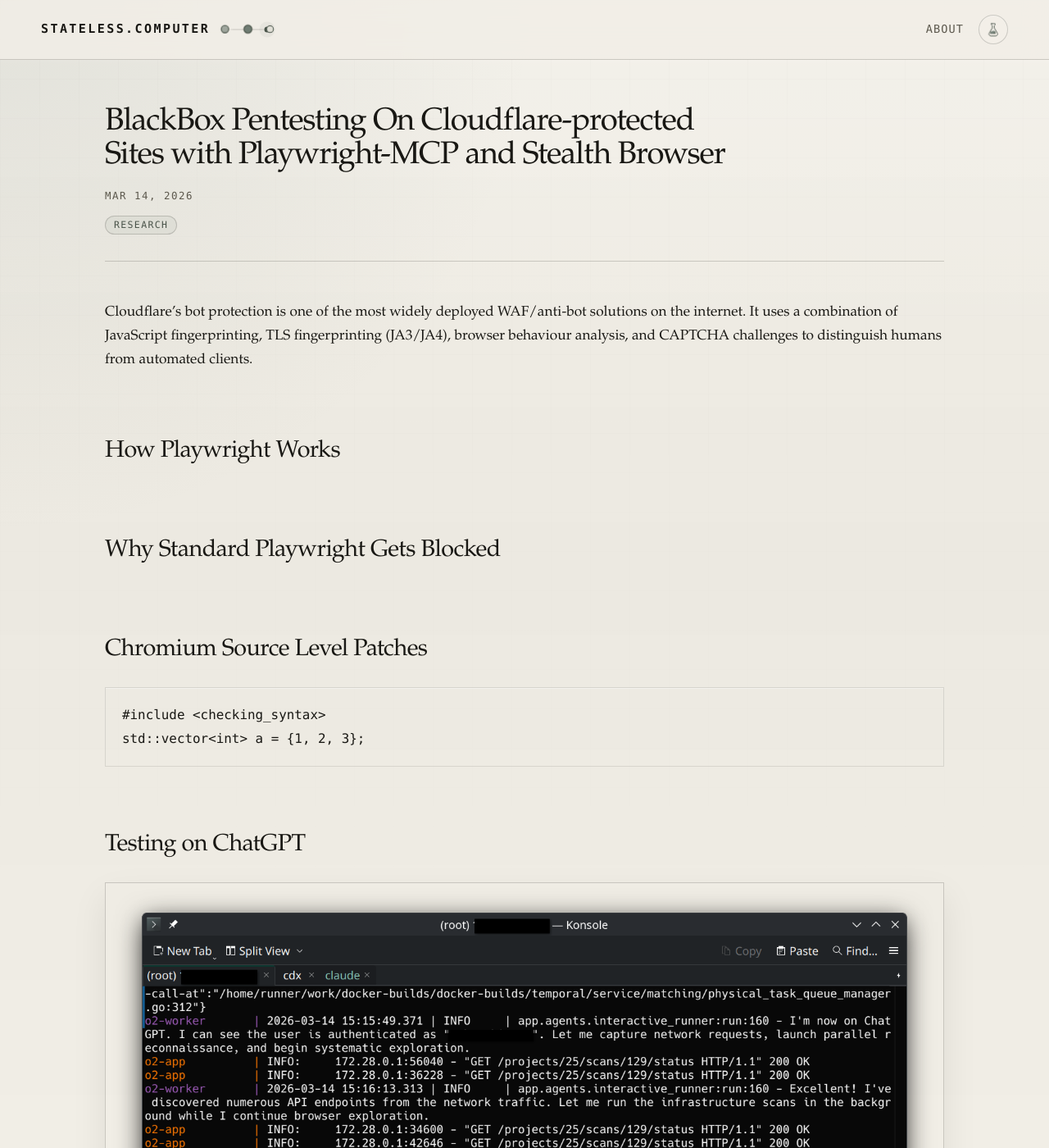
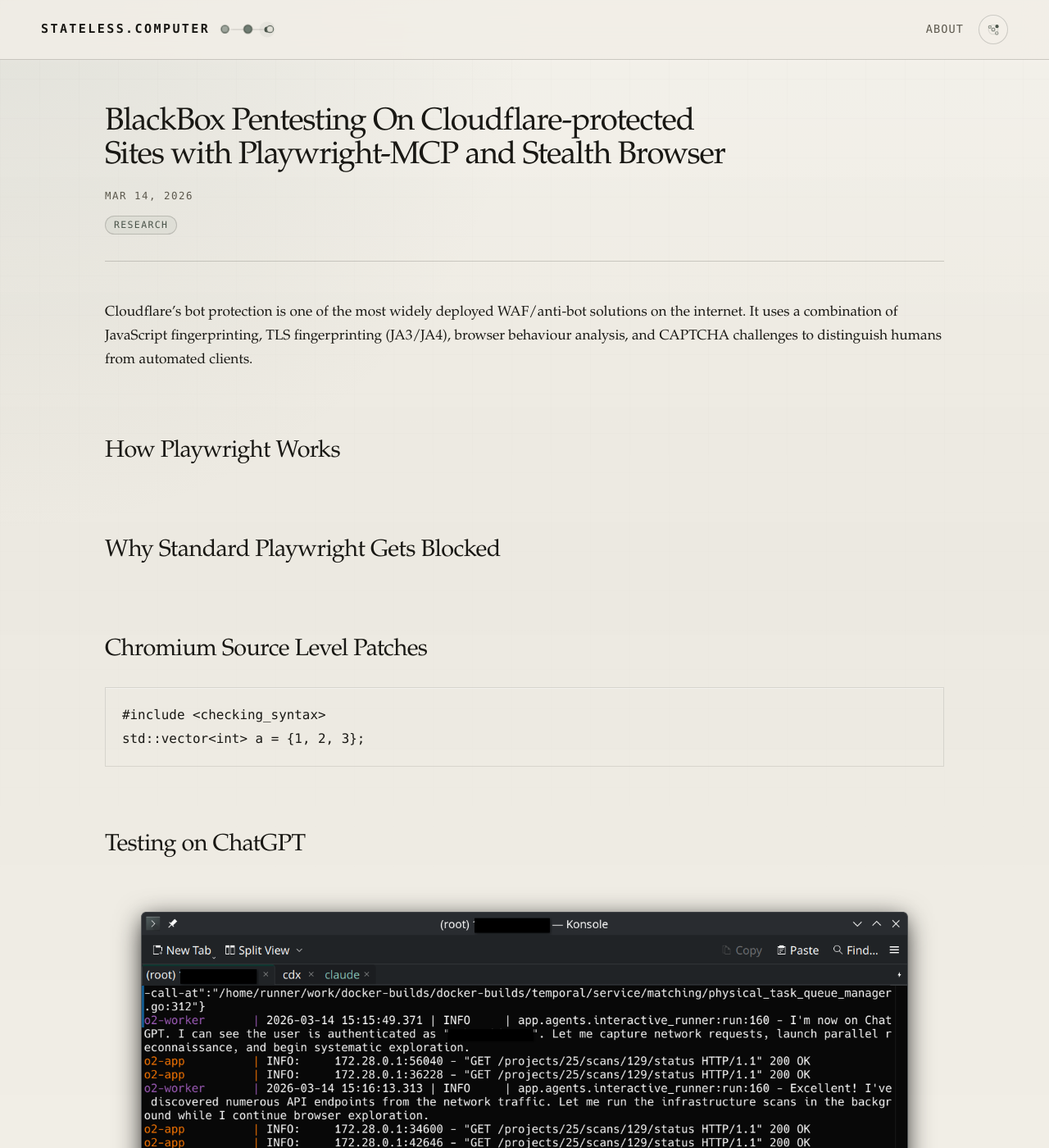
Before and after one commit to 1ikeadragon/cap, a Jekyll site: the page built from _posts/2026-03-14-cloudflare-bypass-playwright-mcp-stealth-browser.md, in a window 1280 px wide and 1400 px high. Shown: the whole window at 82% size. Built offline with Jekyll 4.4.1, drawn with Linux system fonts in a browser that asks for light colours.

Commit message:
Replace flask toggle with state graph motif

```diff
--- a/_includes/header.html
+++ b/_includes/header.html
@@ -25,31 +25,16 @@
       </nav>
       {%- endunless %}
       <button class="theme-toggle" type="button" aria-label="Toggle dark mode" aria-pressed="false" title="Toggle theme" data-theme-toggle>
-        <span class="theme-toggle-flask" aria-hidden="true">
+        <span class="theme-toggle-graph" aria-hidden="true">
           <svg class="theme-toggle-icon" viewBox="0 0 32 32" aria-hidden="true">
-            <defs>
-              <radialGradient id="flask-liquid-fill" cx="34%" cy="18%" r="84%" fx="28%" fy="12%">
-                <stop offset="0%" stop-color="#ffffff" stop-opacity="0.72"/>
-                <stop offset="22%" stop-color="var(--accent)" stop-opacity="0.94"/>
-                <stop offset="68%" stop-color="var(--accent)"/>
-                <stop offset="100%" stop-color="var(--accent-strong)"/>
-              </radialGradient>
-              <linearGradient id="flask-liquid-sheen-fill" x1="14%" y1="0%" x2="86%" y2="100%">
-                <stop offset="0%" stop-color="#ffffff" stop-opacity="0.38"/>
-                <stop offset="52%" stop-color="#ffffff" stop-opacity="0.12"/>
-                <stop offset="100%" stop-color="#ffffff" stop-opacity="0"/>
-              </linearGradient>
-              <clipPath id="theme-toggle-flask-clip" clipPathUnits="userSpaceOnUse">
-                <path d="M14 8.5h4v4.2l5.1 8.4c.9 1.5-.2 3.4-2 3.4H10.9c-1.8 0-2.9-1.9-2-3.4l5.1-8.4V8.5Z"/>
-              </clipPath>
-            </defs>
-            <path class="flask-core" d="M14 8.5h4v4.2l5.1 8.4c.9 1.5-.2 3.4-2 3.4H10.9c-1.8 0-2.9-1.9-2-3.4l5.1-8.4V8.5Z"/>
-            <g class="flask-liquid-wrap" clip-path="url(#theme-toggle-flask-clip)">
-              <path class="flask-liquid" d="M10 19.9c1.2-1 2.9-1.5 5.1-1.5 2 0 3.9.4 5.3 1.2v5.9H10Z"/>
-              <path class="flask-liquid-sheen" d="M11.4 19.7c.9-.6 2.1-.9 3.7-.9 1.4 0 2.7.2 3.7.7-1 .6-2.4.9-4 .9-1.5 0-2.7-.3-3.4-.7Z"/>
-            </g>
-            <path class="flask-shell" d="M12.5 4.5h7v2.2l-1.5 2V13l5.9 9.8c1.5 2.6-.3 5.7-3.2 5.7H11.3c-2.9 0-4.7-3.1-3.2-5.7L14 13V8.7l-1.5-2V4.5Z"/>
-            <path class="flask-glass" d="M13.4 6h5.2"/>
+            <circle class="graph-halo" cx="16" cy="16" r="8.5"/>
+            <path class="graph-edge graph-edge-a" d="M10.2 11.6 16 16"/>
+            <path class="graph-edge graph-edge-b" d="M16 16 22.4 10.6"/>
+            <path class="graph-edge graph-edge-c" d="M16 16 22 22.1"/>
+            <circle class="graph-node graph-node-a" cx="10" cy="11.4" r="2.3"/>
+            <circle class="graph-node graph-node-b" cx="16" cy="16" r="2.8"/>
+            <circle class="graph-node graph-node-c" cx="22.6" cy="10.4" r="2.2"/>
+            <circle class="graph-node graph-node-d" cx="22.2" cy="22.4" r="2.4"/>
           </svg>
         </span>
       </button>
--- a/_layouts/base.html
+++ b/_layouts/base.html
@@ -3,40 +3,25 @@
   {%- include head.html -%}
   <body class="site-shell page-entering">
     <div class="theme-splash" aria-hidden="true">
-      <svg class="theme-splash-blot theme-splash-blot-a" viewBox="0 0 260 210" aria-hidden="true" style="opacity:0">
-        <defs>
-          <linearGradient id="theme-splash-fill-a" x1="0%" y1="8%" x2="84%" y2="92%">
-            <stop offset="0%" stop-color="var(--accent)"/>
-            <stop offset="58%" stop-color="var(--accent-strong)"/>
-            <stop offset="100%" stop-color="#1f261f" stop-opacity="0.96"/>
-          </linearGradient>
-        </defs>
-        <path class="theme-splash-body" d="M126 14c19-3 36 9 46 26 23-9 51-5 69 13 17 16 24 41 20 65-4 21-18 39-36 49-12 7-26 10-40 10-8 14-21 25-38 29-28 7-60-3-78-24-24-1-47-15-58-39-11-24-8-54 9-73 13-15 32-23 52-22 10-18 28-31 54-34Z"/>
-        <path class="theme-splash-shadow" d="M168 44c17-6 36-1 49 12 16 15 20 41 8 60-14 22-43 27-67 24 9-7 16-16 18-28 4-20-4-45-8-68Z"/>
-        <path class="theme-splash-gloss" d="M102 42c13-18 44-25 68-14-24 4-40 14-52 31-11 15-15 31-16 43-10-23-10-42 0-60Z"/>
-        <circle class="theme-splash-speck" cx="219" cy="34" r="10"/>
-        <circle class="theme-splash-speck" cx="236" cy="64" r="6"/>
-        <circle class="theme-splash-speck" cx="208" cy="150" r="8"/>
-        <circle class="theme-splash-speck" cx="224" cy="176" r="4"/>
-        <circle class="theme-splash-speck" cx="32" cy="122" r="7"/>
-        <circle class="theme-splash-speck" cx="60" cy="186" r="5"/>
+      <svg class="theme-burst theme-burst-a" viewBox="0 0 210 130" aria-hidden="true" style="opacity:0">
+        <path class="theme-burst-line" d="M20 94 76 38 124 54 176 18"/>
+        <path class="theme-burst-line theme-burst-line-secondary" d="M76 38 106 92 166 110"/>
+        <circle class="theme-burst-node theme-burst-node-a" cx="20" cy="94" r="9"/>
+        <circle class="theme-burst-node theme-burst-node-b" cx="76" cy="38" r="7"/>
+        <circle class="theme-burst-node theme-burst-node-c" cx="124" cy="54" r="5.5"/>
+        <circle class="theme-burst-node theme-burst-node-d" cx="176" cy="18" r="8"/>
+        <circle class="theme-burst-node theme-burst-node-e" cx="106" cy="92" r="6.5"/>
+        <circle class="theme-burst-node theme-burst-node-f" cx="166" cy="110" r="7.5"/>
       </svg>
-      <svg class="theme-splash-blot theme-splash-blot-b" viewBox="0 0 220 180" aria-hidden="true" style="opacity:0">
-        <defs>
-          <linearGradient id="theme-splash-fill-b" x1="6%" y1="10%" x2="88%" y2="94%">
-            <stop offset="0%" stop-color="var(--accent)"/>
-            <stop offset="54%" stop-color="var(--accent-strong)"/>
-            <stop offset="100%" stop-color="#1f261f" stop-opacity="0.92"/>
-          </linearGradient>
-        </defs>
-        <path class="theme-splash-body" d="M110 10c15 0 30 10 40 23 21-5 43 2 56 17 13 15 16 38 8 57-8 18-26 31-46 35-11 2-22 2-32-1-11 16-28 27-48 27-23 1-46-12-58-33-20-4-37-18-42-39-6-22 2-47 21-60 13-9 29-12 45-9C65 16 85 10 110 10Z"/>
-        <path class="theme-splash-shadow" d="M143 39c14-6 31-3 43 8 17 15 20 42 4 59-11 12-28 16-44 14 18-15 21-44 8-81Z"/>
-        <path class="theme-splash-gloss" d="M80 36c10-12 29-20 49-16-18 6-31 16-39 29-7 11-10 23-11 33-9-16-9-31 1-46Z"/>
-        <circle class="theme-splash-speck" cx="194" cy="34" r="7"/>
-        <circle class="theme-splash-speck" cx="202" cy="94" r="5"/>
-        <circle class="theme-splash-speck" cx="188" cy="142" r="6"/>
-        <circle class="theme-splash-speck" cx="34" cy="114" r="5"/>
-        <circle class="theme-splash-speck" cx="62" cy="154" r="4"/>
+      <svg class="theme-burst theme-burst-b" viewBox="0 0 170 120" aria-hidden="true" style="opacity:0">
+        <path class="theme-burst-line" d="M18 26 68 16 106 54 148 42"/>
+        <path class="theme-burst-line theme-burst-line-secondary" d="M68 16 62 86 122 96"/>
+        <circle class="theme-burst-node theme-burst-node-a" cx="18" cy="26" r="6.5"/>
+        <circle class="theme-burst-node theme-burst-node-b" cx="68" cy="16" r="7.5"/>
+        <circle class="theme-burst-node theme-burst-node-c" cx="106" cy="54" r="6"/>
+        <circle class="theme-burst-node theme-burst-node-d" cx="148" cy="42" r="5.5"/>
+        <circle class="theme-burst-node theme-burst-node-e" cx="62" cy="86" r="8"/>
+        <circle class="theme-burst-node theme-burst-node-f" cx="122" cy="96" r="6.5"/>
       </svg>
     </div>
     <div class="page-machine" aria-hidden="true">
@@ -50,15 +35,15 @@
         <!-- edges (beneath nodes) — endpoints trimmed to node circumference -->
         <line class="fsm-edge fsm-edge-ab" x1="125" y1="243" x2="271" y2="154" marker-end="url(#fsm-arrow)"/>
         <line class="fsm-edge fsm-edge-ad" x1="125" y1="261" x2="287" y2="361" marker-end="url(#fsm-arrow)"/>
-        <line class="fsm-edge fsm-edge-bc" x1="305" y1="137" x2="457" y2="89"  marker-end="url(#fsm-arrow)"/>
+        <line class="fsm-edge fsm-edge-bc" x1="305" y1="137" x2="457" y2="89" marker-end="url(#fsm-arrow)"/>
         <line class="fsm-edge fsm-edge-be" x1="303" y1="151" x2="493" y2="285" marker-end="url(#fsm-arrow)"/>
         <line class="fsm-edge fsm-edge-de" x1="319" y1="367" x2="490" y2="306" marker-end="url(#fsm-arrow)"/>
-        <line class="fsm-edge fsm-edge-cf" x1="492" y1="90"  x2="667" y2="190" marker-end="url(#fsm-arrow)"/>
+        <line class="fsm-edge fsm-edge-cf" x1="492" y1="90" x2="667" y2="190" marker-end="url(#fsm-arrow)"/>
         <path class="fsm-edge fsm-edge-ef" d="M 527 290 L 667 214" marker-end="url(#fsm-arrow)"/>
         <!-- nodes (above edges) -->
         <circle class="fsm-node fsm-node-a" cx="110" cy="252" r="18"/>
         <circle class="fsm-node fsm-node-b" cx="290" cy="142" r="16"/>
-        <circle class="fsm-node fsm-node-c" cx="478" cy="82"  r="16"/>
+        <circle class="fsm-node fsm-node-c" cx="478" cy="82" r="16"/>
         <circle class="fsm-node fsm-node-d" cx="305" cy="372" r="15"/>
         <circle class="fsm-node fsm-node-e" cx="512" cy="298" r="17"/>
         <circle class="fsm-node fsm-node-f" cx="688" cy="202" r="18"/>
--- a/assets/css/style.scss
+++ b/assets/css/style.scss
@@ -122,19 +122,14 @@ pre,
 img,
 blockquote,
 .theme-toggle,
-.theme-toggle-flask,
+.theme-toggle-graph,
 .theme-toggle-icon,
-.flask-shell,
-.flask-core,
-.flask-glass,
-.flask-liquid-wrap,
-.flask-liquid,
-.flask-liquid-sheen,
-.theme-splash-blot,
-.theme-splash-body,
-.theme-splash-shadow,
-.theme-splash-gloss,
-.theme-splash-speck,
+.graph-halo,
+.graph-edge,
+.graph-node,
+.theme-burst,
+.theme-burst-line,
+.theme-burst-node,
 .fsm-node,
 .fsm-edge,
 .fsm-marker,
@@ -166,8 +161,18 @@ img {
   display: block;
   max-width: 100%;
   height: auto;
-  border: 1px solid var(--line);
-  box-shadow: 0 18px 40px var(--shadow);
+  border: 0;
+  box-shadow: none;
+}
+
+iframe,
+embed,
+object,
+video {
+  display: block;
+  max-width: 100%;
+  border: 0;
+  box-shadow: none;
 }
 
 .wrapper {
@@ -196,7 +201,7 @@ img {
   overflow: clip;
 }
 
-.theme-splash-blot {
+.theme-burst {
   position: absolute;
   overflow: visible;
   opacity: 0;
@@ -204,36 +209,48 @@ img {
   filter: drop-shadow(0 12px 18px rgba(18, 18, 15, 0.12));
 }
 
-.theme-splash-blot-a {
+.theme-burst-a {
   right: 2vw;
   top: 18%;
   width: clamp(170px, 20vw, 260px);
 }
 
-.theme-splash-blot-b {
+.theme-burst-b {
   right: 8vw;
   top: 56%;
   width: clamp(130px, 14vw, 190px);
 }
 
-.theme-splash-blot-a .theme-splash-body {
-  fill: url(#theme-splash-fill-a);
+.theme-burst-line {
+  fill: none;
+  stroke: rgba(73, 83, 73, 0.36);
+  stroke-width: 2.2;
+  stroke-linecap: round;
+  stroke-linejoin: round;
 }
 
-.theme-splash-blot-b .theme-splash-body {
-  fill: url(#theme-splash-fill-b);
+.theme-burst-line-secondary {
+  stroke: rgba(111, 124, 114, 0.28);
+  stroke-width: 1.6;
 }
 
-.theme-splash-shadow {
-  fill: rgba(18, 18, 15, 0.14);
+.theme-burst-node {
+  fill: rgba(241, 238, 230, 0.72);
+  stroke: rgba(73, 83, 73, 0.54);
+  stroke-width: 1.6;
 }
 
-.theme-splash-gloss {
-  fill: rgba(255, 255, 255, 0.12);
+html[data-theme="dark"] .theme-burst-line {
+  stroke: rgba(216, 193, 137, 0.34);
 }
 
-.theme-splash-speck {
-  fill: rgba(255, 255, 255, 0.1);
+html[data-theme="dark"] .theme-burst-line-secondary {
+  stroke: rgba(156, 169, 143, 0.24);
+}
+
+html[data-theme="dark"] .theme-burst-node {
+  fill: rgba(16, 19, 17, 0.74);
+  stroke: rgba(216, 193, 137, 0.5);
 }
 
 .page-machine {
@@ -610,112 +627,119 @@ html[data-theme="dark"] .theme-toggle {
   transform: translateY(1px) scale(0.98);
 }
 
-.theme-toggle-flask {
+.theme-toggle-graph {
   position: relative;
   display: block;
-  width: 20px;
-  height: 24px;
-  transform-origin: 52% 18%;
+  width: 22px;
+  height: 22px;
+  transform-origin: 50% 50%;
   transition: transform 280ms cubic-bezier(0.2, 0.88, 0.32, 1);
 }
 
-.theme-toggle:hover .theme-toggle-flask,
-.theme-toggle:focus-visible .theme-toggle-flask {
-  transform: rotate(4deg) translateY(-0.5px);
+.theme-toggle:hover .theme-toggle-graph,
+.theme-toggle:focus-visible .theme-toggle-graph {
+  transform: rotate(3deg) translateY(-0.5px);
 }
 
-.theme-toggle:active .theme-toggle-flask {
-  transform: rotate(8deg) scale(0.98);
+.theme-toggle:active .theme-toggle-graph {
+  transform: scale(0.98);
 }
 
-body.is-darkening .theme-toggle-flask {
-  animation: flask-tip-pour 760ms cubic-bezier(0.22, 0.9, 0.36, 1) forwards;
+body.is-darkening .theme-toggle-graph {
+  animation: graph-tilt-forward 720ms cubic-bezier(0.22, 0.9, 0.36, 1) forwards;
 }
 
-body.is-lightening .theme-toggle-flask {
-  animation: flask-tip-return 760ms cubic-bezier(0.22, 0.9, 0.36, 1) forwards;
+body.is-lightening .theme-toggle-graph {
+  animation: graph-tilt-back 720ms cubic-bezier(0.22, 0.9, 0.36, 1) forwards;
 }
 
 .theme-toggle-icon {
   position: absolute;
   inset: 0;
-  width: 20px;
-  height: 24px;
+  width: 22px;
+  height: 22px;
 }
 
-.flask-shell {
+.graph-halo {
   fill: none;
-  stroke: var(--accent-strong);
-  stroke-width: 1.4;
+  stroke: rgba(73, 83, 73, 0.16);
+  stroke-width: 1.5;
+  transform-origin: center;
+}
+
+.graph-edge {
+  fill: none;
+  stroke: rgba(73, 83, 73, 0.42);
+  stroke-width: 1.85;
   stroke-linecap: round;
   stroke-linejoin: round;
+  stroke-dasharray: 24;
+  stroke-dashoffset: 24;
 }
 
-.flask-core {
-  fill: rgba(255, 255, 255, 0.06);
+.graph-node {
+  fill: var(--paper);
+  stroke: rgba(73, 83, 73, 0.56);
+  stroke-width: 1.8;
+  transform-origin: center;
 }
 
-.flask-liquid-wrap {
-  transform-box: fill-box;
-  transform-origin: center 36%;
-  filter: drop-shadow(0 1px 4px rgba(111, 124, 114, 0.18));
+.graph-node-b {
+  fill: rgba(111, 124, 114, 0.12);
 }
 
-.flask-glass {
-  fill: none;
-  stroke: rgba(255, 255, 255, 0.26);
-  stroke-width: 1;
-  stroke-linecap: round;
+html[data-theme="dark"] .graph-halo {
+  stroke: rgba(216, 193, 137, 0.18);
 }
 
-html[data-theme="dark"] .flask-glass {
-  stroke: rgba(236, 229, 216, 0.2);
+html[data-theme="dark"] .graph-edge {
+  stroke: rgba(216, 193, 137, 0.42);
 }
 
-.flask-liquid {
-  fill: url(#flask-liquid-fill);
-  transform-box: fill-box;
-  transform-origin: center center;
-  animation: flask-liquid-idle 4.8s ease-in-out infinite;
+html[data-theme="dark"] .graph-node {
+  fill: var(--paper);
+  stroke: rgba(216, 193, 137, 0.56);
 }
 
-.flask-liquid-sheen {
-  fill: url(#flask-liquid-sheen-fill);
-  opacity: 0.72;
-  transform-box: fill-box;
-  transform-origin: center center;
-  animation: flask-liquid-sheen-idle 4.8s ease-in-out infinite;
+html[data-theme="dark"] .graph-node-b {
+  fill: rgba(216, 193, 137, 0.12);
 }
 
-body.is-darkening .flask-liquid-wrap,
-body.is-lightening .flask-liquid-wrap {
-  animation: flask-liquid-shift 760ms cubic-bezier(0.24, 0.88, 0.32, 1) forwards;
+html[data-theme="light"] .graph-node-c,
+html[data-theme="dark"] .graph-node-d {
+  fill: var(--accent-strong);
+  stroke: var(--accent-strong);
 }
 
-body.is-darkening .flask-liquid,
-body.is-lightening .flask-liquid {
-  animation: flask-liquid-slosh 760ms cubic-bezier(0.22, 0.9, 0.32, 1) forwards;
+body.is-darkening .graph-edge,
+body.is-lightening .graph-edge {
+  animation: graph-edge-flow 620ms cubic-bezier(0.22, 0.9, 0.36, 1) forwards;
 }
 
-body.is-darkening .flask-liquid-sheen,
-body.is-lightening .flask-liquid-sheen {
-  animation: flask-liquid-sheen-slosh 760ms cubic-bezier(0.22, 0.9, 0.32, 1) forwards;
+body.is-darkening .graph-node-b,
+body.is-lightening .graph-node-b {
+  animation: graph-node-pulse 620ms cubic-bezier(0.22, 0.9, 0.36, 1) forwards;
 }
 
-body.is-darkening .theme-splash-blot-a {
-  animation: splash-blot-a-in 920ms cubic-bezier(0.22, 0.9, 0.32, 1) 120ms forwards;
+body.is-darkening .graph-halo,
+body.is-lightening .graph-halo {
+  animation: graph-halo-pulse 680ms cubic-bezier(0.22, 0.9, 0.36, 1) forwards;
 }
 
-body.is-darkening .theme-splash-blot-b {
-  animation: splash-blot-b-in 860ms cubic-bezier(0.22, 0.9, 0.32, 1) 180ms forwards;
+body.is-darkening .theme-burst-a {
+  animation: theme-burst-a-in 820ms cubic-bezier(0.22, 0.9, 0.32, 1) 80ms forwards;
 }
 
-body.is-lightening .theme-splash-blot-a {
-  animation: splash-blot-a-out 720ms ease-out forwards;
+body.is-darkening .theme-burst-b {
+  animation: theme-burst-b-in 760ms cubic-bezier(0.22, 0.9, 0.32, 1) 140ms forwards;
 }
 
-body.is-lightening .theme-splash-blot-b {
-  animation: splash-blot-b-out 680ms ease-out 40ms forwards;
+body.is-lightening .theme-burst-a {
+  animation: theme-burst-a-out 620ms ease-out forwards;
+}
+
+body.is-lightening .theme-burst-b {
+  animation: theme-burst-b-out 580ms ease-out 40ms forwards;
 }
 
 .page-content {
@@ -1037,155 +1061,120 @@ blockquote {
   }
 }
 
-@keyframes flask-tip-pour {
-  0%   { transform: rotate(0deg); }
-  24%  { transform: rotate(5deg); }
-  58%  { transform: rotate(14deg); }
+@keyframes graph-tilt-forward {
+  0% { transform: rotate(0deg); }
+  30% { transform: rotate(5deg) scale(1.03); }
+  64% { transform: rotate(-2deg); }
   100% { transform: rotate(0deg); }
 }
 
-@keyframes flask-tip-return {
-  0%   { transform: rotate(0deg); }
-  22%  { transform: rotate(-4deg); }
-  56%  { transform: rotate(-12deg); }
+@keyframes graph-tilt-back {
+  0% { transform: rotate(0deg); }
+  26% { transform: rotate(-4deg) scale(1.02); }
+  60% { transform: rotate(2deg); }
   100% { transform: rotate(0deg); }
 }
 
-@keyframes flask-liquid-shift {
-  0%,
-  28% {
-    transform: translate(0, 0) rotate(0deg);
+@keyframes graph-edge-flow {
+  0% {
+    stroke-dashoffset: 24;
+    opacity: 0.42;
   }
 
-  56% {
-    transform: translate(0.7px, -0.9px) rotate(7deg);
+  45% {
+    opacity: 0.82;
   }
 
   100% {
-    transform: translate(0, 0) rotate(0deg);
+    stroke-dashoffset: 0;
+    opacity: 1;
   }
 }
 
-@keyframes flask-liquid-idle {
-  0%,
-  100% {
-    transform: translateY(0);
+@keyframes graph-node-pulse {
+  0% {
+    transform: scale(1);
   }
 
-  50% {
-    transform: translateY(0.3px);
+  45% {
+    transform: scale(1.16);
+  }
+
+  100% {
+    transform: scale(1);
   }
 }
 
-@keyframes flask-liquid-sheen-idle {
-  0%,
-  100% {
-    opacity: 0.68;
-    transform: translateX(0);
+@keyframes graph-halo-pulse {
+  0% {
+    opacity: 0.4;
+    transform: scale(0.9);
   }
 
-  50% {
-    opacity: 0.82;
-    transform: translateX(0.45px);
+  55% {
+    opacity: 0.9;
+    transform: scale(1.14);
+  }
+
+  100% {
+    opacity: 0.35;
+    transform: scale(1);
   }
 }
 
-@keyframes flask-liquid-slosh {
-  0%,
-  24% {
-    transform: translate(0, 0) scaleY(1);
+@keyframes theme-burst-a-in {
+  0% {
+    opacity: 0;
+    transform: translate(14px, -12px) scale(0.86);
   }
 
-  56% {
-    transform: translate(-0.8px, 0.8px) scaleY(0.92) skewX(-6deg);
-  }
-
-  100% {
-    transform: translate(0, 0) scaleY(1);
-  }
-}
-
-@keyframes flask-liquid-sheen-slosh {
-  0%,
-  24% {
-    opacity: 0.72;
-    transform: translateX(0);
-  }
-
-  56% {
-    opacity: 0.88;
-    transform: translateX(-0.8px) skewX(-8deg);
-  }
-
-  100% {
-    opacity: 0.72;
-    transform: translateX(0);
-  }
-}
-
-@keyframes splash-blot-a-in {
-  0% {
-    opacity: 0;
-    transform: translate(10px, -14px) rotate(-6deg) scale(0.72);
-  }
-
-  30% {
+  40% {
     opacity: 0.34;
-  }
-
-  72% {
-    opacity: 0.28;
-    transform: translate(-8px, 20px) rotate(2deg) scale(0.96);
   }
 
   100% {
     opacity: 0;
-    transform: translate(-18px, 52px) rotate(8deg) scale(1.02);
+    transform: translate(-10px, 20px) scale(1.02);
   }
 }
 
-@keyframes splash-blot-b-in {
+@keyframes theme-burst-b-in {
   0% {
     opacity: 0;
-    transform: translate(8px, -12px) rotate(-8deg) scale(0.7);
+    transform: translate(8px, -8px) scale(0.9);
   }
 
-  28% {
-    opacity: 0.26;
-  }
-
-  74% {
-    opacity: 0.22;
-    transform: translate(-6px, 16px) rotate(2deg) scale(0.94);
+  42% {
+    opacity: 0.28;
   }
 
   100% {
     opacity: 0;
-    transform: translate(-14px, 40px) rotate(6deg) scale(0.98);
+    transform: translate(-8px, 14px) scale(1);
   }
 }
 
-@keyframes splash-blot-a-out {
+@keyframes theme-burst-a-out {
   0% {
     opacity: 0.24;
-    transform: translate(-14px, 38px) rotate(6deg) scale(0.96);
+    transform: translate(-10px, 20px) scale(1);
   }
 
   100% {
     opacity: 0;
-    transform: translate(0, 0) rotate(0deg) scale(0.64);
+    transform: translate(0, 0) scale(0.92);
   }
 }
 
-@keyframes splash-blot-b-out {
+@keyframes theme-burst-b-out {
   0% {
-    opacity: 0.2;
-    transform: translate(-10px, 26px) rotate(4deg) scale(0.9);
+    opacity: 0.18;
+    transform: translate(-8px, 14px) scale(0.98);
   }
 
   100% {
     opacity: 0;
-    transform: translate(0, 0) rotate(0deg) scale(0.6);
+    transform: translate(0, 0) scale(0.9);
   }
 }
 
@@ -1337,16 +1326,16 @@ blockquote {
     font-size: 17px;
   }
 
-  .theme-splash-blot-a {
-    right: -7vw;
-    top: 19%;
-    width: 210px;
+  .theme-burst-a {
+    right: 0;
+    top: 21%;
+    width: 180px;
   }
 
-  .theme-splash-blot-b {
-    right: 4vw;
-    top: 56%;
-    width: 154px;
+  .theme-burst-b {
+    right: 5vw;
+    top: 58%;
+    width: 138px;
   }
 
   .site-header .wrapper,
```
